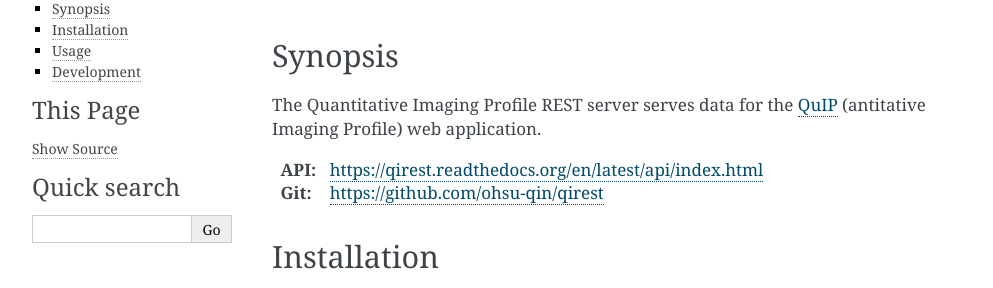
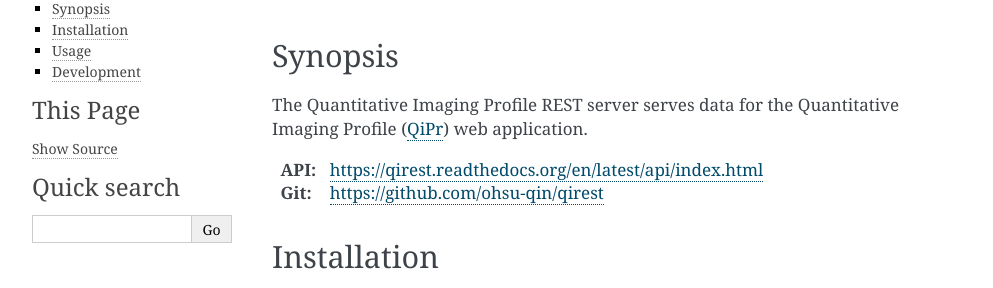
Before and after one commit to ohsu-qin/qiprofile-rest, a Sphinx documentation site: the page built from doc/index.rst, in a window 1280 px wide. Shown: the part 138-426 px from the top of the page, without its empty margins (148-1141 px from the left). Built offline with Sphinx 7.4.7, drawn with Linux system fonts in a browser that asks for light colours.

Commit message:
Rename QuIP to QiPr.

```diff
--- a/doc/index.rst
+++ b/doc/index.rst
@@ -6,7 +6,7 @@
 Synopsis
 ********
 The Quantitative Imaging Profile REST server serves data for the
-QuIP_ (antitative Imaging Profile) web application.
+Quantitative Imaging Profile (QiPr_) web application.
 
 :API: https://qirest.readthedocs.org/en/latest/api/index.html
 
@@ -91,4 +91,4 @@
 
 .. _REST client: qirest-client.readthedocs.org/en/latest/
 
-.. _QuIP: https://github.com/ohsu-qin/qiprofile
+.. _QiPr: https://github.com/ohsu-qin/qiprofile
```
